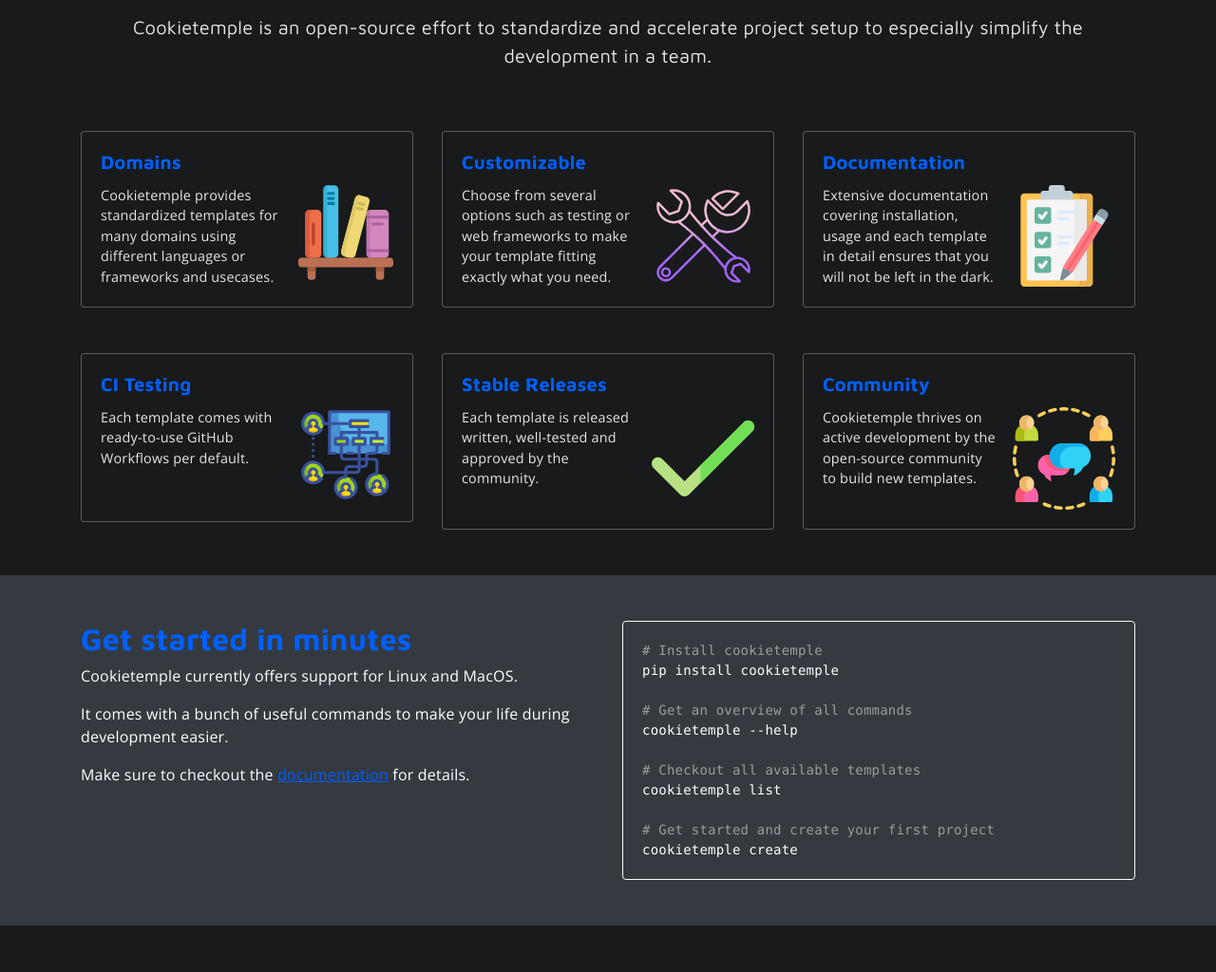
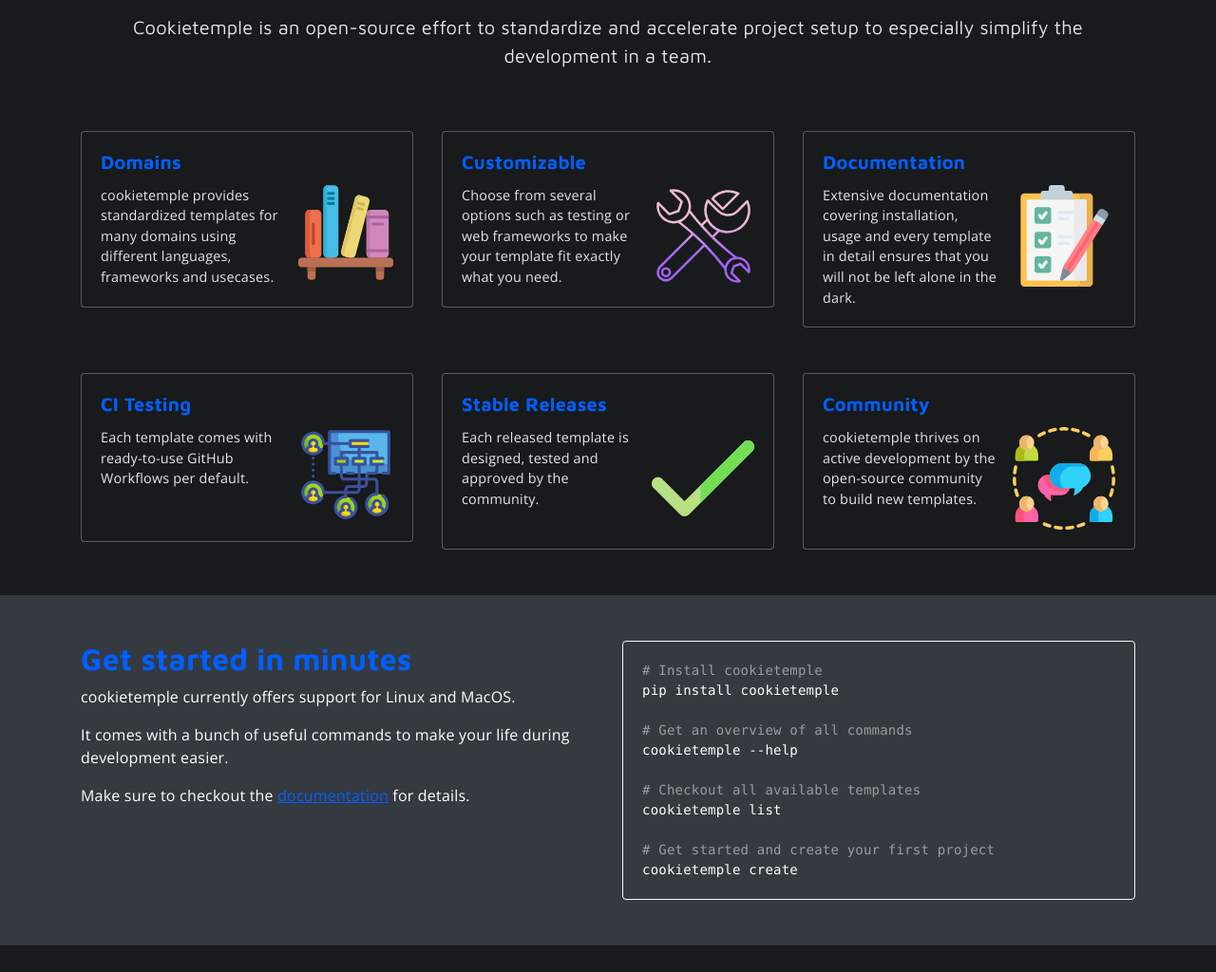
Before and after one commit to cookiejar/cookietemple_website, a Flask app: page /index in a window 1280 px wide. Shown: the part 720-1744 px from the top of the page at 95% size. Run offline with Flask 2, Linux system fonts and the light colour scheme; some libraries are stand-ins or nearby versions.

Commit message:
fixed typos in index.html

```diff
--- a/cookietemple_website/templates/index.html
+++ b/cookietemple_website/templates/index.html
@@ -3,7 +3,7 @@
 <head>
     <meta charset="utf-8">
     <meta name="viewport" content="width=device-width, initial-scale=1, shrink-to-fit=no">
-    <title>Cookietemple</title>
+    <title>cookietemple</title>
     <meta name="description" content="The cookietemple Website">
     <meta name="author" content="Philipp Ehmele">
 
@@ -109,7 +109,7 @@
                 <div class="card-body">
                     <h5 class="card-title">Domains</h5>
                     <img class="float-right ml-3" height="100px" src="../static/assets/img/icons/books_icon.svg"/>
-                    <p class="card-text">Cookietemple provides standardized templates for many domains using different languages or frameworks and
+                    <p class="card-text">cookietemple provides standardized templates for many domains using different languages, frameworks and
                         usecases.</p>
                 </div>
             </div>
@@ -119,7 +119,7 @@
                 <div class="card-body">
                     <h5 class="card-title">Customizable</h5>
                     <img class="float-right ml-3" height="107px" src="../static/assets/img/icons/tools_custom.svg"/>
-                    <p class="card-text">Choose from several options such as testing or web frameworks to make your template fitting exactly what you
+                    <p class="card-text">Choose from several options such as testing or web frameworks to make your template fit exactly what you
                         need.</p>
                 </div>
             </div>
@@ -129,8 +129,8 @@
                 <div class="card-body">
                     <h5 class="card-title">Documentation</h5>
                     <img class="float-right ml-3" height="107px" src="../static/assets/img/icons/clipboardDoc_icon.svg"/>
-                    <p class="card-text">Extensive documentation covering installation, usage and each template in detail
-                        ensures that you will not be left in the dark.</p>
+                    <p class="card-text">Extensive documentation covering installation, usage and every template in detail
+                        ensures that you will not be left alone in the dark.</p>
                 </div>
             </div>
         </div>
@@ -148,7 +148,7 @@
                 <div class="card-body">
                     <h5 class="card-title">Stable Releases</h5>
                     <img class="float-right ml-3" height="108px" src="../static/assets/img/icons/check_icon.svg"/>
-                    <p class="card-text">Each template is released written, well-tested and approved by the community.</p>
+                    <p class="card-text">Each released template is designed, tested and approved by the community.</p>
                 </div>
             </div>
         </div>
@@ -157,7 +157,7 @@
                 <div class="card-body">
                     <h5 class="card-title">Community</h5>
                     <img class="float-right ml-3" height="108px" src="../static/assets/img/icons/community.svg"/>
-                    <p class="card-text">Cookietemple thrives on active development by the open-source community to build new templates.</p>
+                    <p class="card-text">cookietemple thrives on active development by the open-source community to build new templates.</p>
                 </div>
             </div>
         </div>
@@ -170,7 +170,7 @@
         <div class="row">
             <div class="col-sm-6">
                 <h2 id="get-started">Get started in minutes</h2>
-                <p class="text-white">Cookietemple currently offers support for Linux and MacOS.</p>
+                <p class="text-white">cookietemple currently offers support for Linux and MacOS.</p>
                 <p class="text-white">It comes with a bunch of useful commands to make your life during development easier.</p>
                 <p class="text-white">Make sure to checkout the <a href="" style="color: #005fff">documentation</a> for details.</p>
             </div>
```
